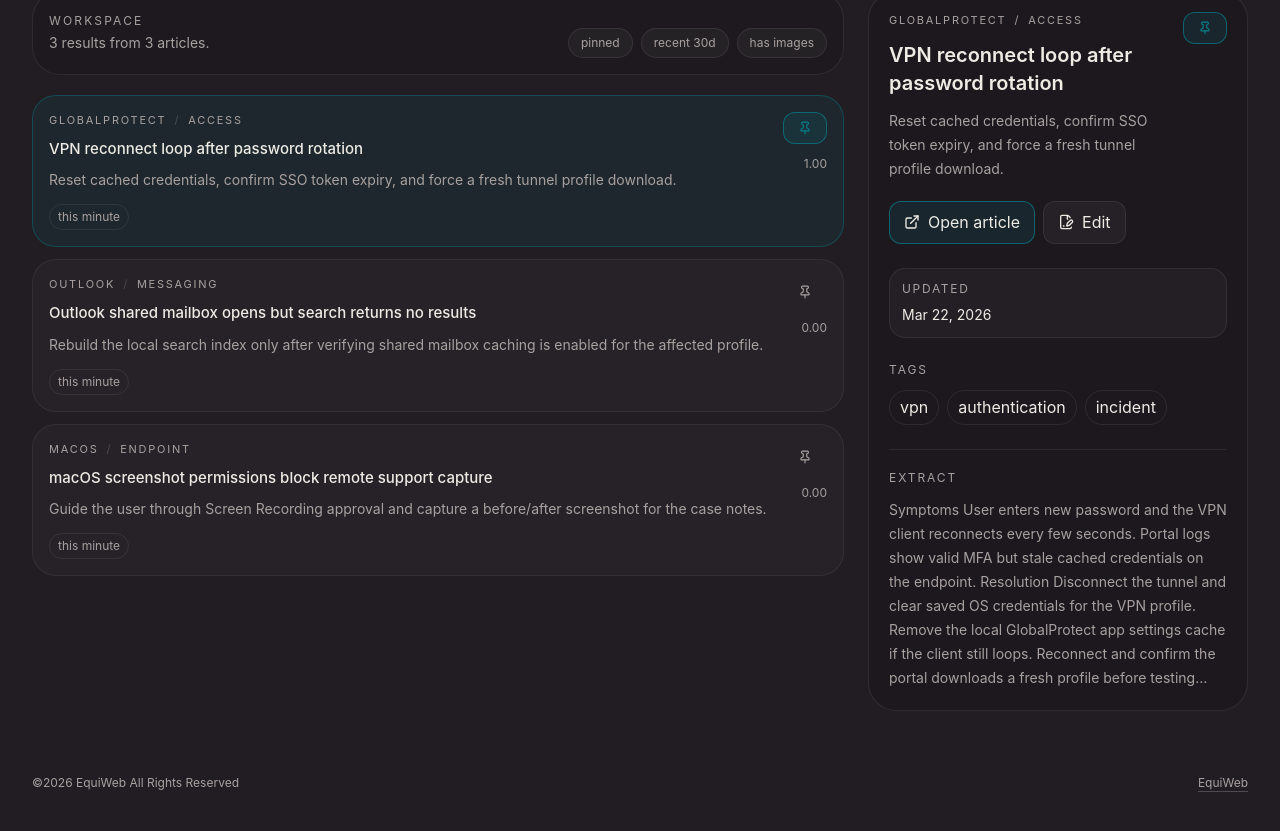
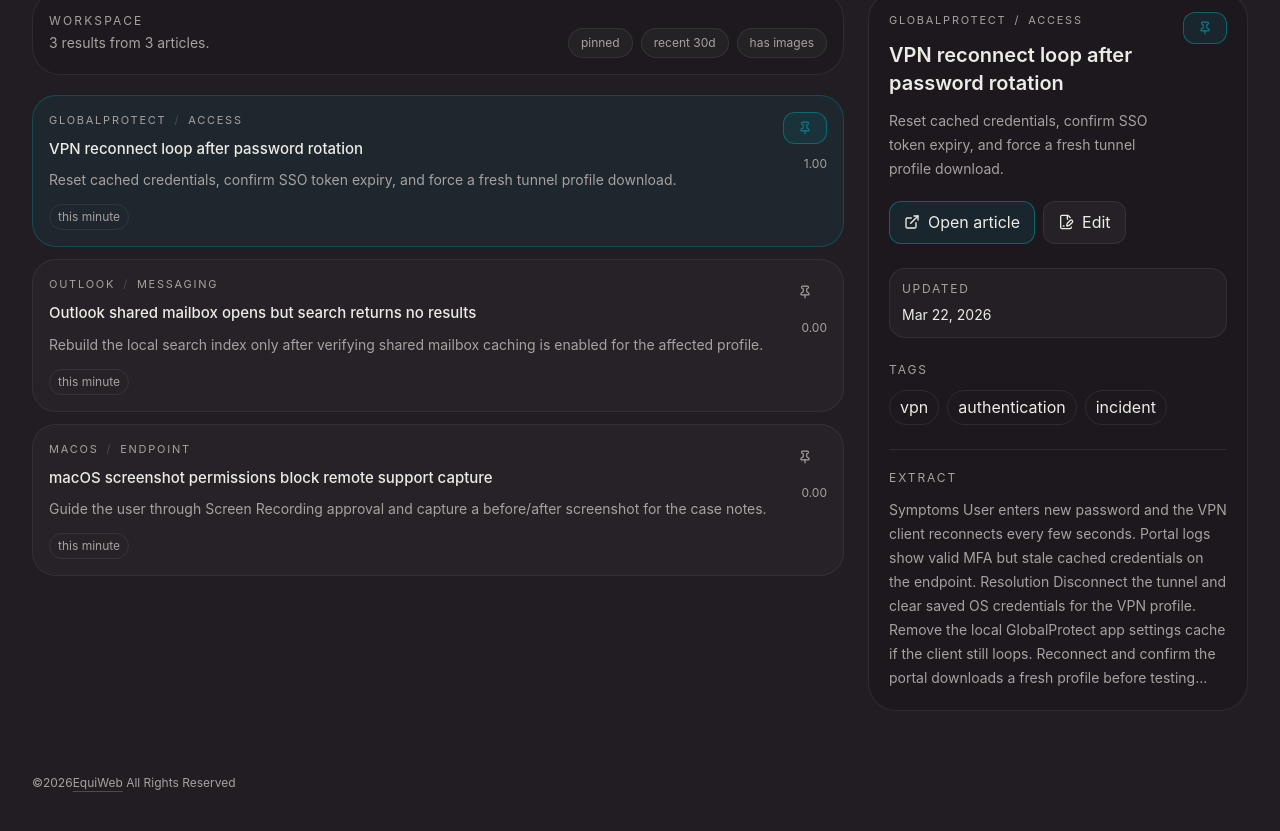
Before and after one commit to LatticeKB/LatticeKB.github.io, a React (Vite) app: page / in a window 1280 px wide. Shown: the part 354-1185 px from the top of the page. Built offline with nearby package versions, Linux system fonts and the light colour scheme.

Commit message:
Merge footer text, looks a bit clearner this way

```diff
--- a/src/pages/workspace/WorkspacePage.tsx
+++ b/src/pages/workspace/WorkspacePage.tsx
@@ -159,8 +159,9 @@ export function WorkspacePage() {
           </section>
         </WorkspaceLayout>
 
-        <footer className="mx-auto mt-8 flex w-full max-w-[1480px] flex-wrap items-center justify-between gap-3 px-5 pb-8 text-xs text-muted sm:px-6 lg:px-8">
-          <p>©2026 EquiWeb All Rights Reserved</p>
+        <footer className="mx-auto mt-8 w-full max-w-[1480px] px-5 pb-8 text-xs text-muted sm:px-6 lg:px-8">
+          <p>
+            ©2026
             <a
               href="https://equiweb.github.io"
               target="_blank"
@@ -168,7 +169,9 @@ export function WorkspacePage() {
               className="text-soft-linen underline decoration-white/20 underline-offset-4 transition hover:text-teal hover:decoration-teal/40"
             >
               EquiWeb
-          </a>
+            </a>{' '}
+            All Rights Reserved
+          </p>
         </footer>
       </div>
       <ArticleViewerModal
```
Lines whose indentation alone changed are shown as unchanged.
